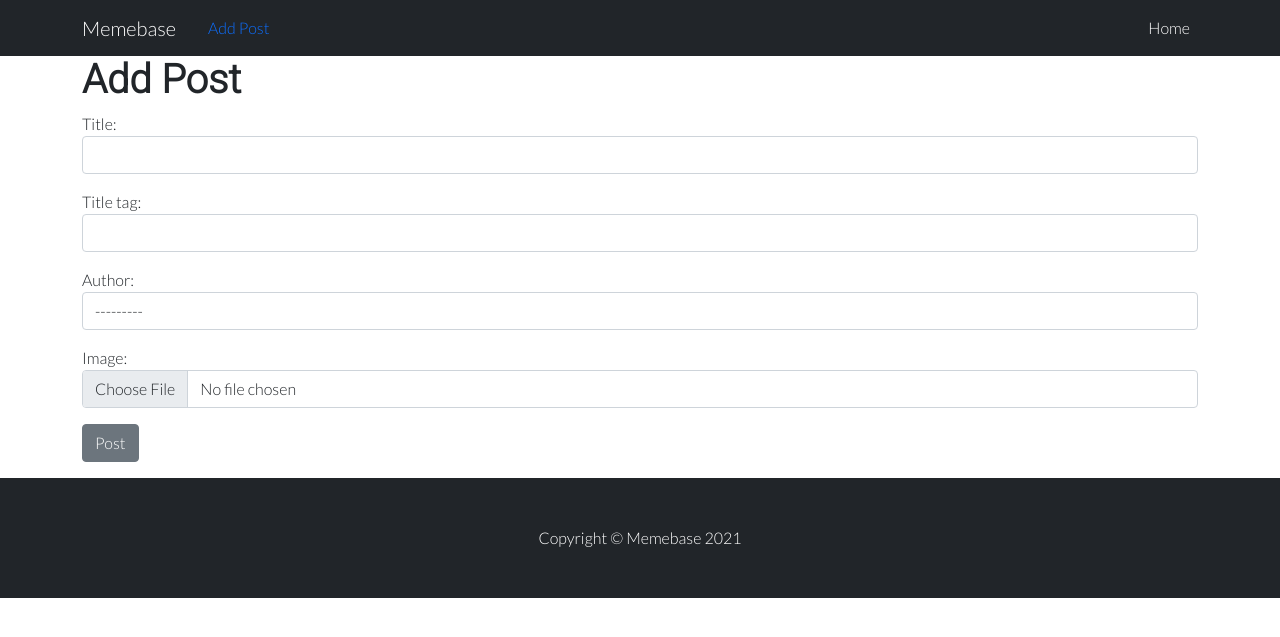
After one commit to dhowai/portfolio-4-meme-blog, a Django app: page /add_post/ in a window 1280 px wide. The commit adds this page. Shown: the top 637 px of the page. Run offline with Django 3.2, Linux system fonts and the light colour scheme.

Commit message:
Add feature to add a post from webpage

```diff
--- /dev/null
+++ b/blog/forms.py
@@ -0,0 +1,14 @@
+from django import forms
+from .models import Post
+
+class AddPostForm(forms.ModelForm):
+    class Meta:
+        model = Post
+        fields = ('title', 'title_tag', 'author', 'content_image')
+
+        widgets = {
+            'title': forms.TextInput(attrs={'class': 'form-control'}),
+            'title_tag': forms.TextInput(attrs={'class': 'form-control'}),
+            'author': forms.Select(attrs={'class': 'form-control'}),
+            'content_image': forms.FileInput(attrs={'class': 'form-control'}),
+        }
--- a/blog/models.py
+++ b/blog/models.py
@@ -1,11 +1,12 @@
 from django.db import models
 from django.contrib.auth.models import User
+from django.urls import reverse
 from cloudinary.models import CloudinaryField
 
 
 class Post(models.Model):
     title = models.CharField(max_length=200)
-    title_tag = models.CharField(max_length=200, default="Memebase")
+    title_tag = models.CharField(max_length=200)
     author = models.ForeignKey(User, on_delete=models.CASCADE, related_name="blog_posts")
     posted_on = models.DateTimeField(auto_now=True)
     content_image = CloudinaryField('image', default='placeholder')
@@ -17,5 +18,8 @@ class Post(models.Model):
     def __str__(self):
         return self.title + ' | ' + str(self.author)
 
+    def get_absolute_url(self):
+        return reverse('home')
+
     def total_likes(self):
         return self.likes.count()
--- a/blog/urls.py
+++ b/blog/urls.py
@@ -1,7 +1,8 @@
 from django.urls import path
-from .views import HomeView, PostDetailView
+from .views import HomeView, PostDetailView, AddPostView
 
 urlpatterns = [
     path('', HomeView.as_view(), name='home'),
     path('post/<int:pk>', PostDetailView.as_view(), name='post-detail'),
+    path('add_post/', AddPostView.as_view(), name='add_post'),
 ]
--- a/blog/views.py
+++ b/blog/views.py
@@ -1,6 +1,7 @@
 from django.shortcuts import render
-from django.views.generic import ListView, DetailView
+from django.views.generic import ListView, DetailView, CreateView
 from .models import Post
+from .forms import AddPostForm
 
 
 class HomeView(ListView):
@@ -13,3 +14,9 @@ class HomeView(ListView):
 class PostDetailView(DetailView):
     model = Post
     template_name = 'post_detail.html'
+
+
+class AddPostView(CreateView):
+    model = Post
+    form_class = AddPostForm
+    template_name = 'add_post.html'
--- /dev/null
+++ b/templates/add_post.html
@@ -0,0 +1,17 @@
+{% extends "base.html" %}
+{% block title %} Create A New Post {% endblock %}
+
+{% block content %}
+<div class="container">
+    <div class="row">
+        <h1>Add Post</h1>
+        <div class="mb-3">
+            <form method="POST">
+                {% csrf_token %}
+                {{ form.as_p }}
+                <button class="btn btn-secondary">Post</button>
+            </form>
+        </div>
+    </div>
+</div>
+{% endblock %}
--- a/templates/base.html
+++ b/templates/base.html
@@ -22,7 +22,7 @@
         integrity="sha384-QJHtvGhmr9XOIpI6YVutG+2QOK9T+ZnN4kzFN1RtK3zEFEIsxhlmWl5/YESvpZ13" crossorigin="anonymous">
     </script>
     <link rel="stylesheet" href="{% static 'css/style.css' %}">
-    <title>Memebase</title>
+    <title>{% block title %} Memebase {% endblock %}</title>
 </head>
 
 <body>
@@ -30,6 +30,7 @@
     <nav class="navbar navbar-expand-lg navbar-dark bg-dark">
         <div class="container">
             <a class="navbar-brand" href="{% url 'home' %}">Memebase</a>
+            <a class="nav-link" href="{% url 'add_post' %}">Add Post</a>
             <button class="navbar-toggler" type="button" data-bs-toggle="collapse"
                 data-bs-target="#navbarSupportedContent" aria-controls="navbarSupportedContent" aria-expanded="false"
                 aria-label="Toggle navigation"><span class="navbar-toggler-icon"></span></button>
```
